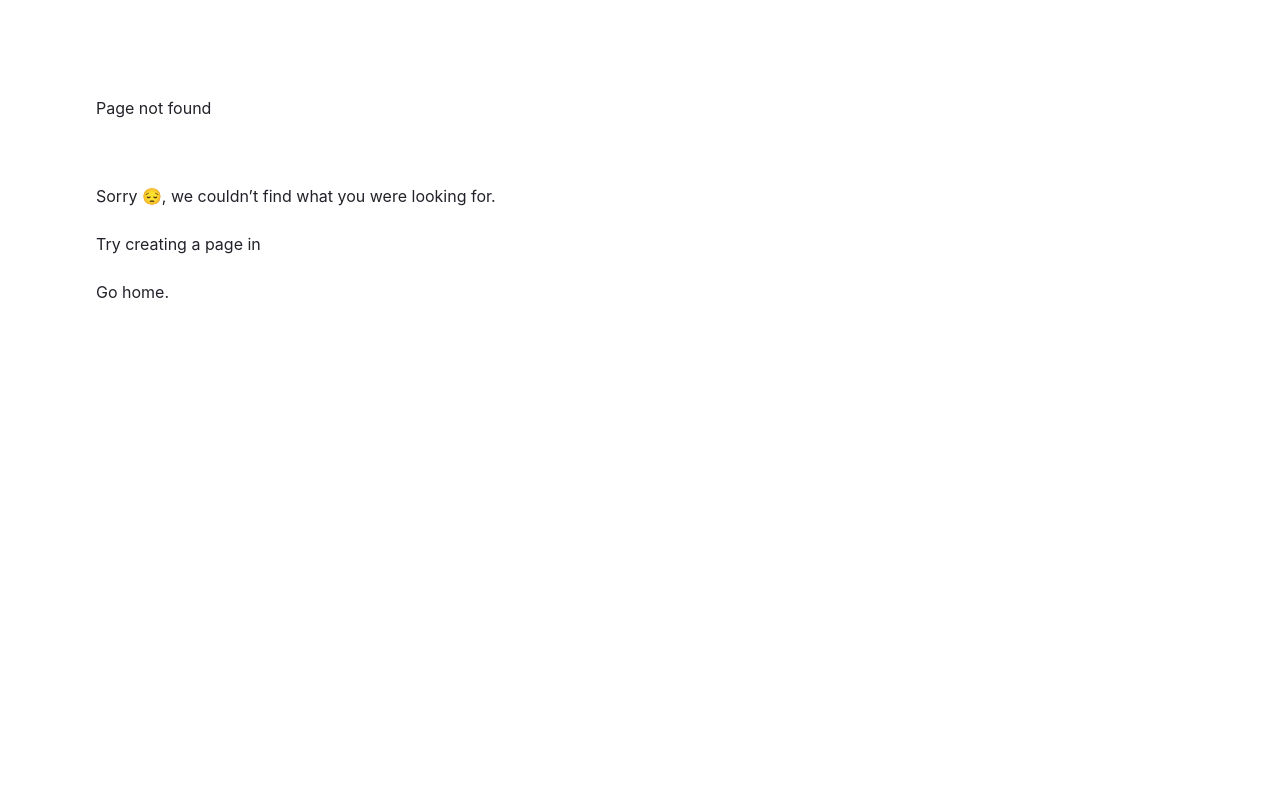
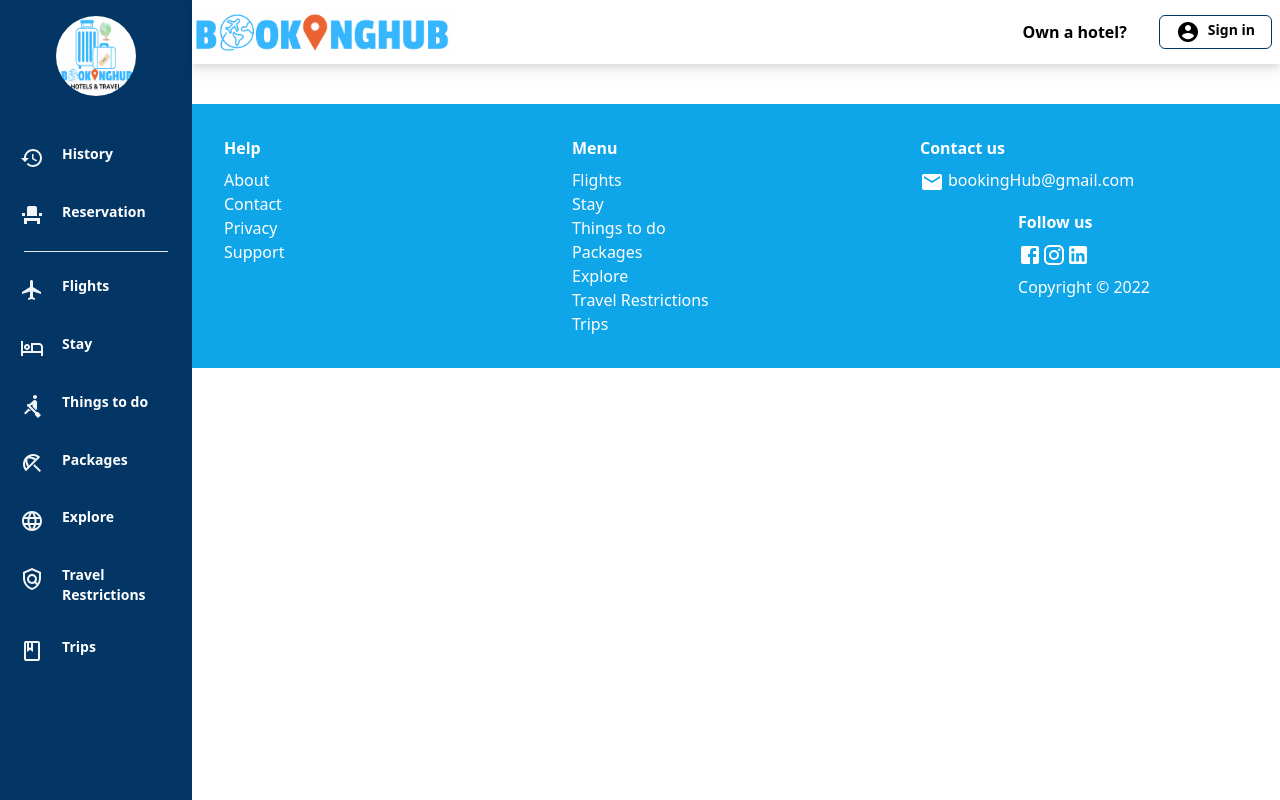
Before and after one commit to blackbeans-1301/BookingHub, a Gatsby site in the folder frontend/: page /user/history in a window 1280 px wide. Before the commit this address had no page. Built offline with nearby package versions, Linux system fonts and the light colour scheme; Gatsby itself is replaced by a stand-in of ours; no server answers.

Commit message:
create page

```diff
--- a/frontend/src/components/Layouts/LayoutComponent/Header.js
+++ b/frontend/src/components/Layouts/LayoutComponent/Header.js
@@ -13,33 +13,34 @@ export default function Header() {
 
   return (
     <Fragment>
-      <div className="bg-white flex w-screen z-10 md:w-auto drop-shadow-lg">
+      <div className="bg-white flex w-screen h-16 z-10 md:w-auto drop-shadow-lg">
         <div className="flex justify-between items-center w-full h-full">
-          <img className="md:cursor-pointer h-12" src={textLogo} alt="logo" onClick={() => { redirect() }} />
+          <img className="md:cursor-pointer h-12" src={textLogo} alt="logo" onClick={() => { redirect(process.env.API_URL) }} />
           <div className="flex">
 
             <button
-              className="rounded-full font-bold text-lg border-green-400 border-2 py-1 px-4 m-2 hover:text-white hover:bg-green-400"
+              className="font-semibold text-md border-green-400 py-1 px-4 m-2 hover:text-primary"
               onClick={() => {
                 console.log(process.env.API_URL)
                 redirect(`${process.env.API_URL}/owner/main`)
               }
               }
             >
-              <DescriptionIcon />
-              <span className="hidden lg:inline">List your place</span>
-
+              <span className="hidden lg:inline">Own a hotel?</span>
             </button>
 
             <button
-              className="rounded-full font-bold text-lg border-primary border-2 py-1 px-4 m-2 hover:text-white hover:bg-primary"
+              className="rounded-md font-bold text-sm border-primary border py-1 px-4 m-2 hover:text-white hover:bg-primary"
               onClick={() => {
                 console.log("click on login")
                 setShowModal(true)
               }}
             >
-              <AccountCircleIcon />
-              <span className="hidden lg:inline">Sign in</span>
+              <div className="flex center">
+
+                <AccountCircleIcon />
+                <span className="hidden lg:inline lg:font-semibold lg:ml-2">Sign in</span>
+              </div>
 
             </button>
           </div>
--- a/frontend/src/components/Layouts/LayoutComponent/Navigation.js
+++ b/frontend/src/components/Layouts/LayoutComponent/Navigation.js
@@ -5,6 +5,8 @@ import AccountCircleIcon from "@material-ui/icons/AccountCircle"
 import FlightOutlinedIcon from "@material-ui/icons/FlightOutlined"
 import HotelOutlinedIcon from "@material-ui/icons/HotelOutlined"
 import RowingOutlinedIcon from "@material-ui/icons/RowingOutlined"
+import EventSeatIcon from '@mui/icons-material/EventSeat'
+import HistoryIcon from '@mui/icons-material/History'
 import BeachAccessOutlinedIcon from "@material-ui/icons/BeachAccessOutlined"
 import LanguageOutlinedIcon from "@material-ui/icons/LanguageOutlined"
 import PolicyOutlinedIcon from "@material-ui/icons/PolicyOutlined"
@@ -17,17 +19,22 @@ export default function Navigation() {
   const [open, setOpen] = useState(true)
   const [showModal, setShowModal] = useState(false)
 
+  const userMenu = [
+    {
+      title: "History",
+      icon: <HistoryIcon />,
+      gap: true,
+      link: `${process.env.API_URL}/user/history`,
+    },
+    {
+      title: "Reservation",
+      icon: <EventSeatIcon />,
+      gap: true,
+      link: `${process.env.API_URL}/user/reservation`,
+    },
+  ]
+
   const menu = [
-    // {
-    //   title: "BookingHub",
-    //   icon: <img src={Logo} />
-    // },
-
-    // {
-    //   title: "Sign In",
-    //   icon: <AccountCircleIcon />,
-    //   //   gap: true,
-    // },
     {
       title: "Flights",
       icon: <FlightOutlinedIcon />,
@@ -74,37 +81,40 @@ export default function Navigation() {
           className="rounded-full w-20 flex items-center justify-center h-20 my-4 mx-auto"
         />
 
-        {/* <div className="py-3 mb-4 mt-20">
-          <span
-            className="fixed top-28 left-10 p-1 rounded flex justify-end cursor-pointer hover:bg-white hover:text-colorText"
-            onClick={() => setOpen(!open)}
-          >
-            <MenuOutlinedIcon />
-          </span>
-        </div> */}
+        <div className="mt-10 flex flex-col w-full gap-4 relative">
+          {userMenu.map((menuItem, index) => (
+            <div
+              key={index}
+              className={`group flex gap-3.5 hover:bg-white rounded-md hover:text-colorText cursor-pointer p-2
+                ${menuItem.gap ? "mt-6" : "mt-2"}`}
+              onClick={() => redirect(menuItem.link)}
+            >
+              <span className={`material-icons md-48`}>{menuItem.icon}</span>
 
-        {/* <div
-          className={`group flex items-center justify-center gap-3.5 hover:bg-white rounded-md hover:text-colorText cursor-pointer p-2
-                `}
-          onClick={() => {
-            console.log("click on login");
-            setShowModal(true);
-          }}
-        >
-          <span className={`material-icons md-48`}>
-            <AccountCircleIcon />
-          </span>
+              <span
+                className={`title font-semibold text-gray-900 px-1 hidden duration-300 w-fit text-sm text-white group-hover:text-colorText`}
+              >
+                {menuItem.title}
+              </span>
 
-          <h2
-            className={`absolute 2xl:left-28 xl:left-28 lg:left-20 md:left-16 sm:left-2 z-20 bg-white font-semibold whitespace-pre text-gray-900 rounded-md drop-shadow-lg px-2 py-1 w-0 hidden
+              {/* <h2
+                className={`absolute 2xl:left-28 xl:left-28 lg:left-20 md:left-16 sm:left-2 z-20 bg-white font-semibold whitespace-pre text-gray-900 rounded-md drop-shadow-lg px-2 py-1 w-0 hidden
                              group-hover:block group-hover:px-2 group-hover:py-1 group-hover:duration-300 group-hover:w-fit
                               `}
-          >
-            Sign in
-          </h2>
-        </div> */}
-
-        <div className="mt-10 flex flex-col w-full gap-4 relative">
+              >
+                {menuItem.title}
+              </h2> */}
+              {/* <span
+                style={{ transitionDelay: `${index + 3}00ms` }}
+                className={`${
+                  !open && "opacity-0 translate-x-28 overflow-hidden"
+                } duration-500`}
+              >
+                {menuItem.title}
+              </span> */}
+            </div>
+          ))}
+          <div className="border-b mx-4"></div>
           {menu.map((menuItem, index) => (
             <div
               key={index}
--- a/frontend/src/components/Layouts/LayoutComponent/OwnerHeader.js
+++ b/frontend/src/components/Layouts/LayoutComponent/OwnerHeader.js
@@ -14,16 +14,6 @@ export default function OwnerHeader() {
         <div className="flex justify-between items-center w-full h-full">
           <img className="md:cursor-pointer h-12" src={textLogo} alt="logo" />
           <div className="flex">
-            <button
-              className="rounded-full font-bold text-lg border-red-400 border-2 py-1 px-4 m-2 hover:text-white hover:bg-red-400"
-              onClick={() => {
-                redirect(`${process.env.API_URL}`)
-              }
-              }
-            >
-              <UndoIcon /> Return to main page
-            </button>
-
             <button
               className="flex rounded-full font-bold text-lg border-green-400 border-2 py-1 px-4 m-2 hover:text-white hover:bg-green-400"
               onClick={() => {
--- a/frontend/src/components/Layouts/LayoutComponent/PlacePageHeader.js
+++ b/frontend/src/components/Layouts/LayoutComponent/PlacePageHeader.js
@@ -18,7 +18,7 @@ export default function PlacePageHeader() {
               className="rounded-full font-bold text-lg border-red-400 border-2 py-1 px-4 m-2 hover:text-white hover:bg-red-400"
               onClick={() => { redirect(`${process.env.API_URL}`) }}
             >
-              <UndoIcon /> Return to main page
+              <UndoIcon /> Return to bookinghub
             </button>
 
             <button
--- a/frontend/src/pages/user/ProfilePage.js
+++ b/frontend/src/pages/user/ProfilePage.js
@@ -164,6 +164,14 @@ const ProfilePage = () => {
                 <h1>Email</h1>
                 <div className="flex w-80 justify-between border-b mt-2">
                   <h1 className="text-xl font-bold">{userData ? userData.email : "(not set)"}</h1>
+                  <h1></h1>
+                </div>
+              </div>
+
+              <div className="mt-8">
+                <h1>Date of birth</h1>
+                <div className="flex w-80 justify-between border-b mt-2">
+                  <h1 className="text-xl font-bold">{userData ? userData.dob : "(not set)"}</h1>
                   <h1></h1>
                 </div>
               </div>
--- /dev/null
+++ b/frontend/src/pages/user/history.js
@@ -0,0 +1,8 @@
+import * as React from 'react'
+import Layout from '../../components/Layouts'
+
+export default function History() {
+  return <Layout>
+
+  </Layout>
+}
--- /dev/null
+++ b/frontend/src/pages/user/reservation.js
@@ -0,0 +1,15 @@
+import * as React from 'react'
+import Layout from '../../components/Layouts'
+
+const sampleData = [
+  {
+    id: 1,
+    hotelName: "sadfhsafui",
+    status: "pending",
+
+  }
+]
+
+export default function Reservation() {
+  return <Layout></Layout>
+}
```
